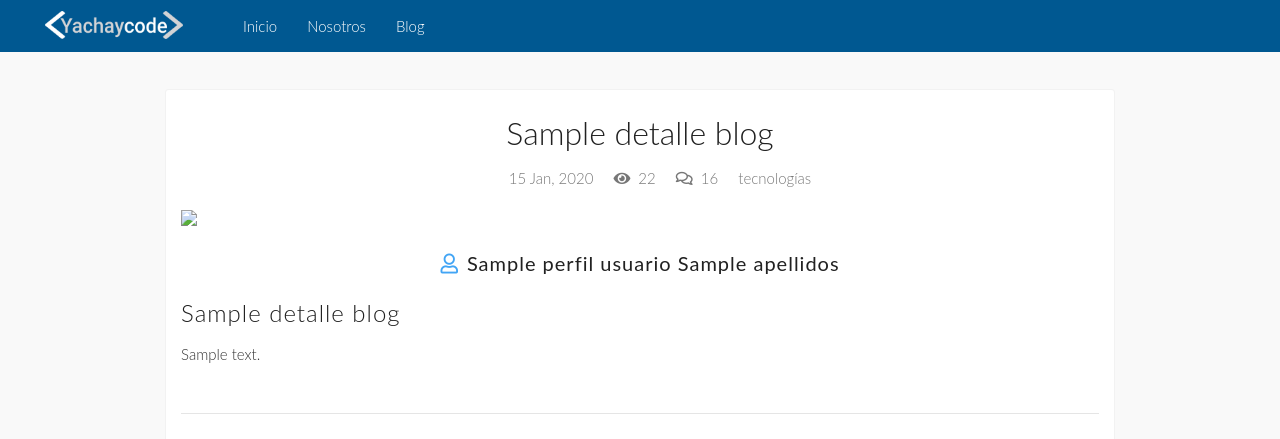
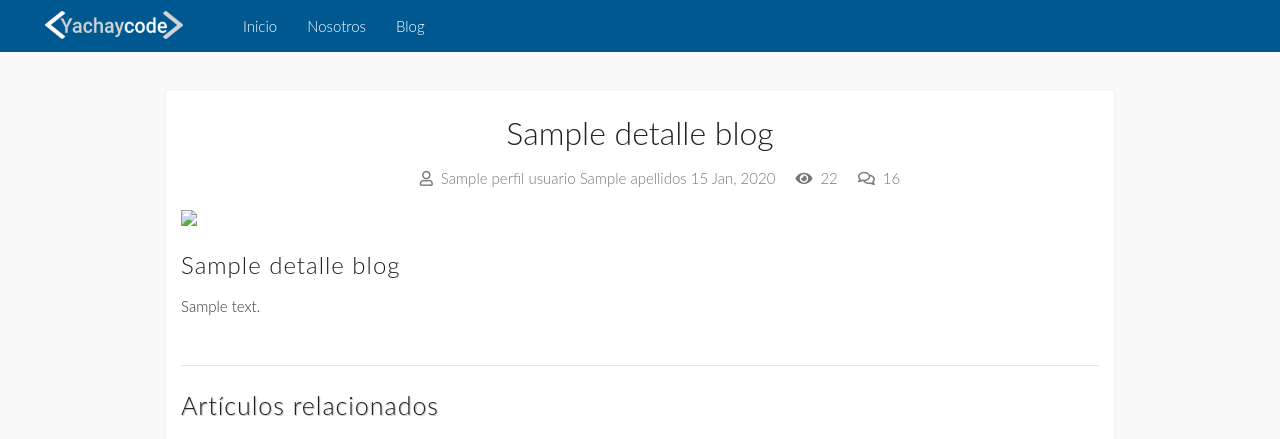
Before and after one commit to yachaycode/yachaycode-plataforma, a Django app: template apps/blog/templates/blog/detalle_blog.html in a window 1280 px wide. Shown: the top 439 px of the page. Run offline with Django 3.2, Linux system fonts and the light colour scheme; the template is opened without the code that fills it: most values are stand-ins (such as "Sample title", 1, 10 or a date in 2020); some libraries are stand-ins or nearby versions.

Commit message:
combinacion

```diff
--- a/apps/blog/templates/blog/detalle_blog.html
+++ b/apps/blog/templates/blog/detalle_blog.html
@@ -12,6 +12,11 @@
         <div class="col-md-10  col-11 single-left card1">
           <h2 class="text-dark text-center mb-3 pt-4 strong">{{detalle_blog.titulo}}</h2>
              <ul class="blog_list my-3 text-center">
+             <li>
+
+              <i class="far fa-user mr-2"></i>{{ detalle_blog.autor.perfil_usuario.nombres }} {{ detalle_blog.autor.perfil_usuario.apellidos }}
+
+             </li>
               <li>{{detalle_blog.fecha_publicacion|date:"d M, Y"}}</li>
               <li class="mx-3">
 
@@ -23,18 +28,10 @@
                   <i class="far fa-comments mr-1"></i>
                   16
               </li>
-               <li>
-
-                 <span class="ml-3">tecnologías</span>
-
-              </li>
             </ul>
           <div class="single-left1">
             <img src="{{detalle_blog.portada.url}}" alt=" " class="img-fluid" />
-            <h6 class="blog-first text-dark text-center my-4">
-              <i class="far fa-user mr-2"></i>{{ detalle_blog.autor.perfil_usuario.nombres }} {{ detalle_blog.autor.perfil_usuario.apellidos }}
-            </h6>
-            <h5 class="card-title">
+            <h5 class="card-title pt-4">
               <a href="#" class="text-dark">{{detalle_blog.titulo}}</a>
             </h5>
             <p>
--- a/apps/blog/templates/blog/nosotros.html
+++ b/apps/blog/templates/blog/nosotros.html
@@ -129,7 +129,7 @@
           <div class="col-md-3 col-9 team-grids mt-lg-0 mt-4">
             <div class="our-team">
               <div class="pic">
-                <img src="{% static "img/user1.jpg" %}" alt="team member" class="img-fluid" />
+                <img src="{% static "img/fotex.jpg" %}" alt="team member" class="img-fluid" />
               </div>
               <div class="content">
                 <h3 class="title">Anstron otazu</h3>
```
Also changed, not shown: static/img/fotex.jpg (added).
